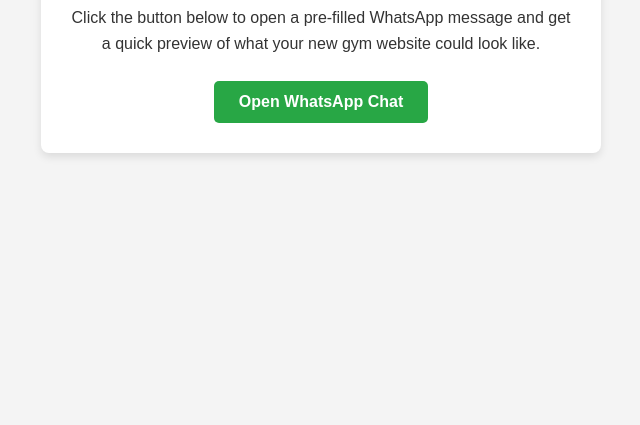
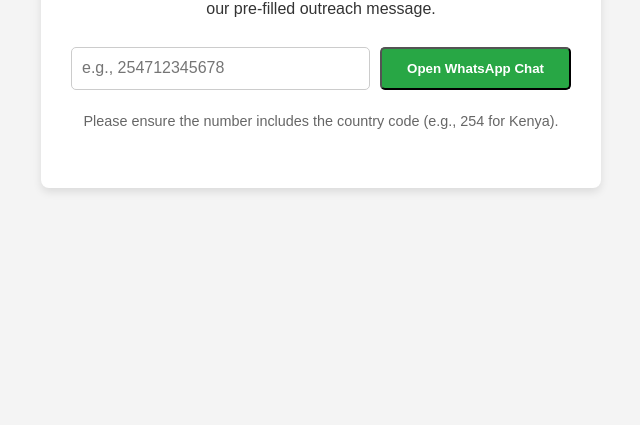
Before and after one commit to novus-inc-marketplace/whatsappoutreach, a plain HTML site: page index.html in a window 1280 px wide. Shown: the part 375-800 px from the top of the page, without its empty margins (319-959 px from the left). Drawn offline with Linux system fonts and the light colour scheme.

Commit message:
outreach message

```diff
--- a/index.html
+++ b/index.html
@@ -45,15 +45,47 @@
         .whatsapp-button:hover {
             background-color: #218838;
         }
+        .input-group {
+            display: flex;
+            gap: 10px;
+            margin-bottom: 20px;
+        }
+        .input-group input {
+            flex: 1;
+            padding: 10px;
+            border: 1px solid #ccc;
+            border-radius: 5px;
+            font-size: 16px;
+        }
+        .note {
+            font-size: 0.9em;
+            color: #666;
+            margin-top: 10px;
+        }
     </style>
 </head>
 <body>
     <div class="container">
         <h1>Connect with us on WhatsApp!</h1>
-        <p>Click the button below to open a pre-filled WhatsApp message and get a quick preview of what your new gym website could look like.</p>
-        <a href="https://wa.me/254798808105?text=Hi%20%5BName%5D%2C%20it%E2%80%99s%20%5BYour%20Name%5D%20%E2%80%94%20we%20spoke%20briefly%20about%20getting%20a%20website%20for%20%5BGym%20Name%5D.%0A%0AAs%20promised%2C%20here%E2%80%99s%20a%20quick%20preview%20of%20what%20your%20new%20site%20could%20look%20like%3A%20%5Blink%20or%20image%5D%0AIt%20includes%3A%0A%E2%9C%85%20Class%20booking%0A%E2%9C%85%20Trial%20sign-up%0A%E2%9C%85%20Google%20search%20optimization%0A%0AThis%20would%20make%20it%20much%20easier%20for%20people%20to%20find%20and%20join%20your%20gym.%0ADo%20you%20want%20me%20to%20customize%20this%20fully%20for%20you%3F" class="whatsapp-button">
-            Open WhatsApp Chat
-        </a>
+        <p>Enter the phone number below to open a direct WhatsApp chat with our pre-filled outreach message.</p>
+        <div class="input-group">
+            <input type="tel" id="phoneNumber" placeholder="e.g., 254712345678" pattern="[0-9]{10,15}" title="Please enter a valid phone number (10-15 digits)" required>
+            <button class="whatsapp-button" onclick="redirectToWhatsApp()">Open WhatsApp Chat</button>
+        </div>
+        <p class="note">Please ensure the number includes the country code (e.g., 254 for Kenya).</p>
     </div>
+
+    <script>
+        function redirectToWhatsApp() {
+            const phoneNumber = document.getElementById('phoneNumber').value;
+            const prefilledMessage = encodeURIComponent("Hi [Name], it’s [Your Name] — we spoke briefly about getting a website for [Gym Name].\n\nAs promised, here’s a quick preview of what your new site could look like: [link or image]\nIt includes:\n✅ Class booking\n✅ Trial sign-up\n✅ Google search optimization\n\nThis would make it much easier for people to find and join your gym.\nDo you want me to customize this fully for you?");
+
+            if (phoneNumber) {
+                window.location.href = `https://wa.me/${phoneNumber}?text=${prefilledMessage}`;
+            } else {
+                alert("Please enter a phone number.");
+            }
+        }
+    </script>
 </body>
 </html>
```
